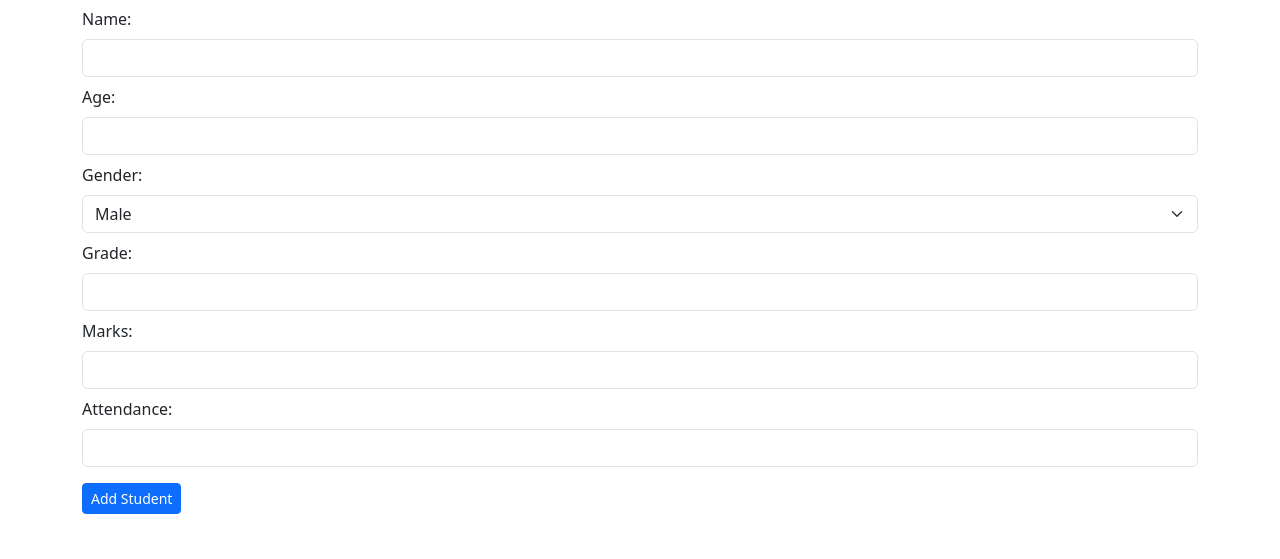
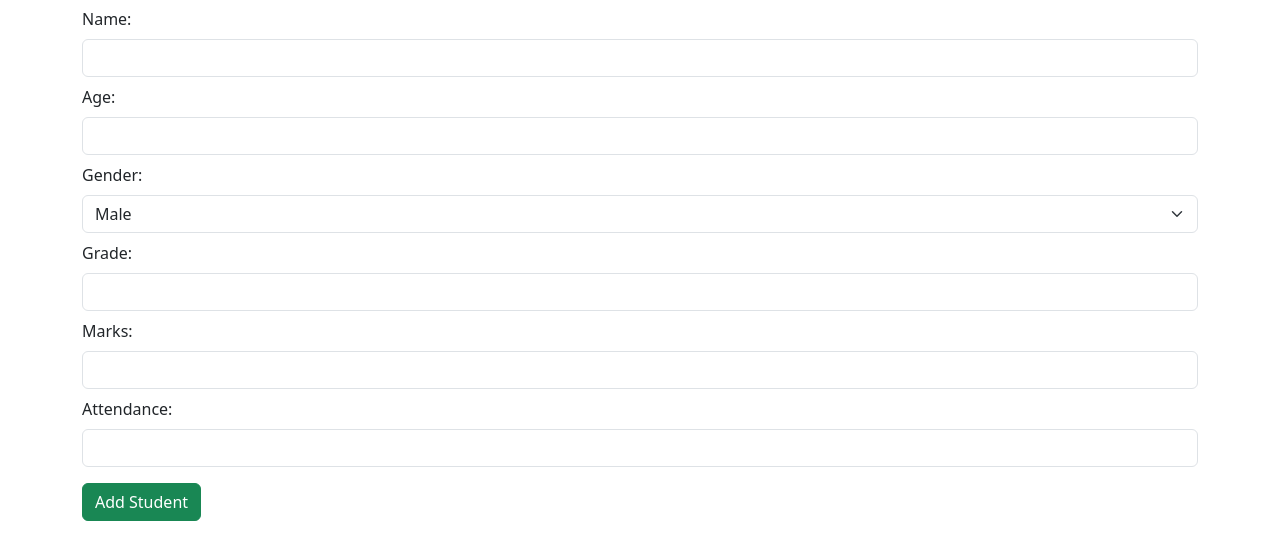
Before and after one commit to don0716/studentManagement_app, a plain HTML site: page addStudent.html in a window 1280 px wide. Shown: the part 169-728 px from the top of the page. Drawn offline with nearby package versions, Linux system fonts and the light colour scheme.

Commit message:
add button => btn-success color change

```diff
--- a/addStudent.html
+++ b/addStudent.html
@@ -70,7 +70,7 @@
 
       <div id="message"></div>
 
-      <button type="submit" class="btn btn-primary btn-sm mt-3 mb-5">Add Student</button>
+      <button type="submit" class="btn btn-success mt-3 mb-5">Add Student</button>
 
     </form>
 
```
